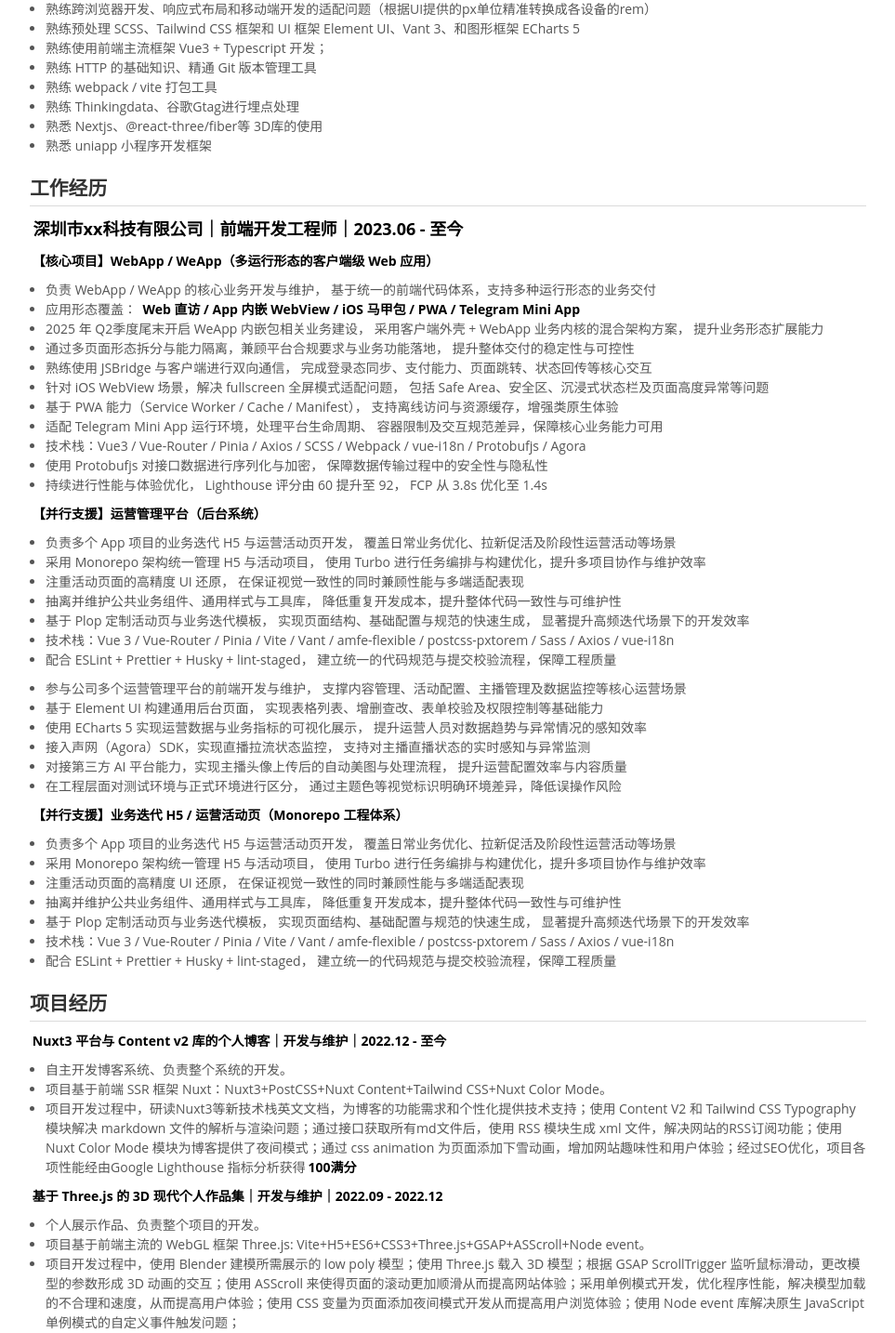
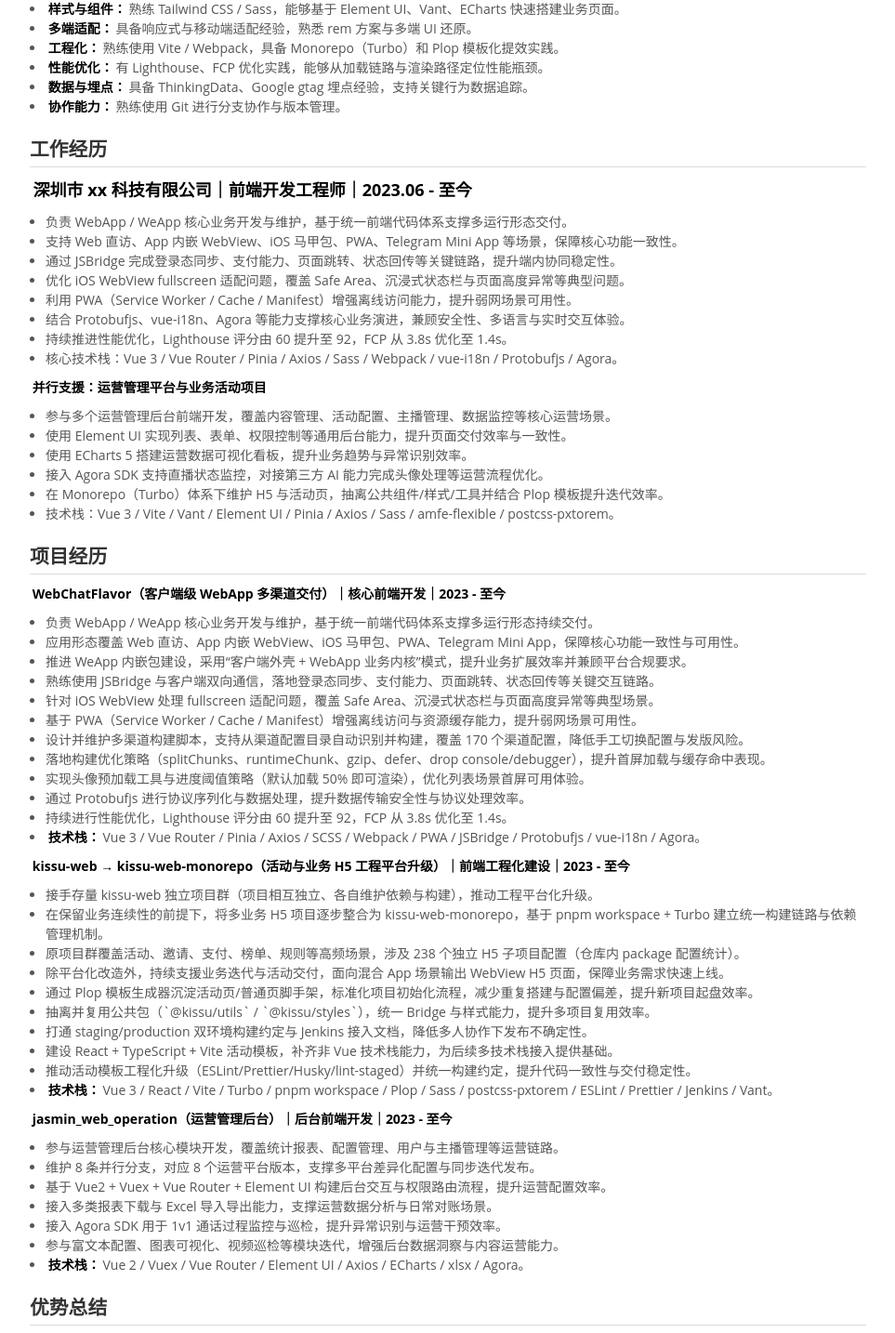
Before and after one commit to ooooshino/ooooshino.github.io, a Vue app: page / in a window 1280 px wide. Shown: the part 240-1674 px from the top of the page at 93% size, without its empty margins (158-1121 px from the left). Built offline with nearby package versions, Linux system fonts and the light colour scheme.

Commit message:
refactor(简历): 重构项目经历并优化技能表述

```diff
--- a/src/components/CompanyExperience.vue
+++ b/src/components/CompanyExperience.vue
@@ -1,168 +1,57 @@
 <template>
   <section>
     <h2>工作经历</h2>
-    <div>
-      <p>
-        <strong class="text-lg">
-          <!-- 深圳市趣虹科技有限公司｜前端开发工程师｜2023.06 - 至今 -->
-          深圳市xx科技有限公司｜前端开发工程师｜2023.06 - 至今
-        </strong>
-      </p>
-    </div>
+
     <p>
-      <!-- <strong> Hotchat web｜基于 vue3 的IM社交平台｜开发与维护｜2023.09 - 至今 </strong> -->
-      <strong> 【核心项目】WebApp / WeApp（多运行形态的客户端级 Web 应用） </strong>
+      <strong class="text-lg">深圳市 xx 科技有限公司｜前端开发工程师｜2023.06 - 至今</strong>
     </p>
-    <!-- <ul>
+
+    <ul>
       <li>
-        项目基于前端 Vue3 框架，所用主要库有 Vue-Router + Swiper + Axios + Protobufjs +
-        SCSS + Pinia + Agora + vue-i18n + Webpack
+        负责 WebApp / WeApp 核心业务开发与维护，基于统一前端代码体系支撑多运行形态交付。
       </li>
       <li>
-        项目开发过程中，
-        1）使用Protobufjs对接口数据进行加密，保证用户数据在传输过程的<strong>隐私和安全</strong>；
-        2）使用 vue-i18n 实现国际化，解决多语言切换问题 ； 3）使用 Agora SDK
-        实现音视频通话功能，提高用户社交体验； 4）使用 Swiper
-        实现轮播图功能和手写骨架屏，提高网站的视觉效果；
-        5）使用register-service-worker为网站添加PWA功能，使得网站可以离线访问，让用户体验更加接近原生应用；
-        6）使用lib-flexible搭配 postcss-pxtorem
-        实现移动端适配，<strong>解决移动端适配问题</strong>； 7）为网站添加
-        robots.txt，代码进行SEO优化，Lighthouse分数
-        <strong> 从60优化变成92分 </strong>
-        8）对代码进行性能处理，Lighthouse 性能指标分析
-        <strong>从40优化到80分，网站FCP从3.8s提升到1.4s</strong>
+        支持 Web 直访、App 内嵌 WebView、iOS 马甲包、PWA、Telegram Mini App 等场景，保障核心功能一致性。
       </li>
       <li>
-        基于 Vue 3 构建
-        WebApp，负责核心业务模块的开发与维护，实现与客户端一致的主要功能体验
+        通过 JSBridge 完成登录态同步、支付能力、页面跳转、状态回传等关键链路，提升端内协同稳定性。
       </li>
-    </ul> -->
+      <li>
+        优化 iOS WebView fullscreen 适配问题，覆盖 Safe Area、沉浸式状态栏与页面高度异常等典型问题。
+      </li>
+      <li>
+        利用 PWA（Service Worker / Cache / Manifest）增强离线访问能力，提升弱网场景可用性。
+      </li>
+      <li>
+        结合 Protobufjs、vue-i18n、Agora 等能力支撑核心业务演进，兼顾安全性、多语言与实时交互体验。
+      </li>
+      <li>
+        持续推进性能优化，Lighthouse 评分由 60 提升至 92，FCP 从 3.8s 优化至 1.4s。
+      </li>
+      <li>
+        核心技术栈：Vue 3 / Vue Router / Pinia / Axios / Sass / Webpack / vue-i18n / Protobufjs / Agora。
+      </li>
+    </ul>
+
+    <p><strong>并行支援：运营管理平台与业务活动项目</strong></p>
     <ul>
       <li>
-        负责 WebApp / WeApp 的核心业务开发与维护，
-        基于统一的前端代码体系，支持多种运行形态的业务交付
+        参与多个运营管理后台前端开发，覆盖内容管理、活动配置、主播管理、数据监控等核心运营场景。
       </li>
       <li>
-        应用形态覆盖：
-        <strong
-          >Web 直访 / App 内嵌 WebView / iOS 马甲包 / PWA / Telegram Mini App</strong
-        >
+        使用 Element UI 实现列表、表单、权限控制等通用后台能力，提升页面交付效率与一致性。
       </li>
       <li>
-        2025 年 Q2季度尾末开启 WeApp 内嵌包相关业务建设， 采用客户端外壳 + WebApp
-        业务内核的混合架构方案， 提升业务形态扩展能力
+        使用 ECharts 5 搭建运营数据可视化看板，提升业务趋势与异常识别效率。
       </li>
       <li>
-        通过多页面形态拆分与能力隔离，兼顾平台合规要求与业务功能落地，
-        提升整体交付的稳定性与可控性
+        接入 Agora SDK 支持直播状态监控，对接第三方 AI 能力完成头像处理等运营流程优化。
       </li>
       <li>
-        熟练使用 JSBridge 与客户端进行双向通信，
-        完成登录态同步、支付能力、页面跳转、状态回传等核心交互
+        在 Monorepo（Turbo）体系下维护 H5 与活动页，抽离公共组件/样式/工具并结合 Plop 模板提升迭代效率。
       </li>
       <li>
-        针对 iOS WebView 场景，解决 fullscreen 全屏模式适配问题， 包括 Safe
-        Area、安全区、沉浸式状态栏及页面高度异常等问题
-      </li>
-      <li>
-        基于 PWA 能力（Service Worker / Cache / Manifest），
-        支持离线访问与资源缓存，增强类原生体验
-      </li>
-      <li>
-        适配 Telegram Mini App 运行环境，处理平台生命周期、
-        容器限制及交互规范差异，保障核心业务能力可用
-      </li>
-      <li>
-        技术栈：Vue3 / Vue-Router / Pinia / Axios / SCSS / Webpack / vue-i18n / Protobufjs
-        / Agora
-      </li>
-      <li>
-        使用 Protobufjs 对接口数据进行序列化与加密， 保障数据传输过程中的安全性与隐私性
-      </li>
-      <li>
-        持续进行性能与体验优化， Lighthouse 评分由 60 提升至 92， FCP 从 3.8s 优化至 1.4s
-      </li>
-    </ul>
-    <p><strong>【并行支援】运营管理平台（后台系统）</strong></p>
-    <ul>
-      <li>
-        负责多个 App 项目的业务迭代 H5 与运营活动页开发，
-        覆盖日常业务优化、拉新促活及阶段性运营活动等场景
-      </li>
-      <li>
-        采用 Monorepo 架构统一管理 H5 与活动项目， 使用 Turbo
-        进行任务编排与构建优化，提升多项目协作与维护效率
-      </li>
-      <li>注重活动页面的高精度 UI 还原， 在保证视觉一致性的同时兼顾性能与多端适配表现</li>
-      <li>
-        抽离并维护公共业务组件、通用样式与工具库，
-        降低重复开发成本，提升整体代码一致性与可维护性
-      </li>
-      <li>
-        基于 Plop 定制活动页与业务迭代模板， 实现页面结构、基础配置与规范的快速生成，
-        显著提升高频迭代场景下的开发效率
-      </li>
-      <li>
-        技术栈：Vue 3 / Vue-Router / Pinia / Vite / Vant / amfe-flexible / postcss-pxtorem
-        / Sass / Axios / vue-i18n
-      </li>
-      <li>
-        配合 ESLint + Prettier + Husky + lint-staged，
-        建立统一的代码规范与提交校验流程，保障工程质量
-      </li>
-    </ul>
-    <ul>
-      <li>
-        参与公司多个运营管理平台的前端开发与维护，
-        支撑内容管理、活动配置、主播管理及数据监控等核心运营场景
-      </li>
-      <li>
-        基于 Element UI 构建通用后台页面，
-        实现表格列表、增删查改、表单校验及权限控制等基础能力
-      </li>
-      <li>
-        使用 ECharts 5 实现运营数据与业务指标的可视化展示，
-        提升运营人员对数据趋势与异常情况的感知效率
-      </li>
-      <li>
-        接入声网（Agora）SDK，实现直播拉流状态监控，
-        支持对主播直播状态的实时感知与异常监测
-      </li>
-      <li>
-        对接第三方 AI 平台能力，实现主播头像上传后的自动美图与处理流程，
-        提升运营配置效率与内容质量
-      </li>
-      <li>
-        在工程层面对测试环境与正式环境进行区分，
-        通过主题色等视觉标识明确环境差异，降低误操作风险
-      </li>
-    </ul>
-    <p><strong>【并行支援】业务迭代 H5 / 运营活动页（Monorepo 工程体系）</strong></p>
-    <ul>
-      <li>
-        负责多个 App 项目的业务迭代 H5 与运营活动页开发，
-        覆盖日常业务优化、拉新促活及阶段性运营活动等场景
-      </li>
-      <li>
-        采用 Monorepo 架构统一管理 H5 与活动项目， 使用 Turbo
-        进行任务编排与构建优化，提升多项目协作与维护效率
-      </li>
-      <li>注重活动页面的高精度 UI 还原， 在保证视觉一致性的同时兼顾性能与多端适配表现</li>
-      <li>
-        抽离并维护公共业务组件、通用样式与工具库，
-        降低重复开发成本，提升整体代码一致性与可维护性
-      </li>
-      <li>
-        基于 Plop 定制活动页与业务迭代模板， 实现页面结构、基础配置与规范的快速生成，
-        显著提升高频迭代场景下的开发效率
-      </li>
-      <li>
-        技术栈：Vue 3 / Vue-Router / Pinia / Vite / Vant / amfe-flexible / postcss-pxtorem
-        / Sass / Axios / vue-i18n
-      </li>
-      <li>
-        配合 ESLint + Prettier + Husky + lint-staged，
-        建立统一的代码规范与提交校验流程，保障工程质量
+        技术栈：Vue 3 / Vite / Vant / Element UI / Pinia / Axios / Sass / amfe-flexible / postcss-pxtorem。
       </li>
     </ul>
   </section>
--- a/src/components/Skills.vue
+++ b/src/components/Skills.vue
@@ -2,21 +2,14 @@
   <section>
     <h2>专业技能</h2>
     <ul>
-      <li>具备扎实的前端基本功 ES6 / HTML5 / CSS3</li>
-      <li>精通 DIV+CSS 布局，能够根据交互原型和UI设计图完美还原；</li>
-      <li>
-        熟练跨浏览器开发、响应式布局和移动端开发的适配问题（根据UI提供的px单位精准转换成各设备的rem）
-      </li>
-      <li>
-        熟练预处理 SCSS、Tailwind CSS 框架和 UI 框架 Element UI、Vant 3、和图形框架
-        ECharts 5
-      </li>
-      <li>熟练使用前端主流框架 Vue3 + Typescript 开发；</li>
-      <li>熟练 HTTP 的基础知识、精通 Git 版本管理工具</li>
-      <li>熟练 webpack / vite 打包工具</li>
-      <li>熟练 Thinkingdata、谷歌Gtag进行埋点处理</li>
-      <li>熟悉 Nextjs、@react-three/fiber等 3D库的使用</li>
-      <li>熟悉 uniapp 小程序开发框架</li>
+      <li><strong>前端基础：</strong>扎实掌握 HTML5 / CSS3 / JavaScript（ES6+）/ TypeScript。</li>
+      <li><strong>框架能力：</strong>熟练 Vue 3 生态（Vue Router / Pinia），具备 React + TypeScript 项目模板搭建经验，熟悉 Next.js 开发范式。</li>
+      <li><strong>样式与组件：</strong>熟练 Tailwind CSS / Sass，能够基于 Element UI、Vant、ECharts 快速搭建业务页面。</li>
+      <li><strong>多端适配：</strong>具备响应式与移动端适配经验，熟悉 rem 方案与多端 UI 还原。</li>
+      <li><strong>工程化：</strong>熟练使用 Vite / Webpack，具备 Monorepo（Turbo）和 Plop 模板化提效实践。</li>
+      <li><strong>性能优化：</strong>有 Lighthouse、FCP 优化实践，能够从加载链路与渲染路径定位性能瓶颈。</li>
+      <li><strong>数据与埋点：</strong>具备 ThinkingData、Google gtag 埋点经验，支持关键行为数据追踪。</li>
+      <li><strong>协作能力：</strong>熟练使用 Git 进行分支协作与版本管理。</li>
     </ul>
   </section>
 </template>
--- a/src/components/SoftwareExperience.vue
+++ b/src/components/SoftwareExperience.vue
@@ -1,40 +1,58 @@
 <template>
   <section>
     <h2>项目经历</h2>
-    <div class="title">
-      <p><strong>Nuxt3 平台与 Content v2 库的个人博客｜开发与维护｜2022.12 - 至今</strong></p>
-    </div>
+
+    <p><strong>WebChatFlavor（客户端级 WebApp 多渠道交付）｜核心前端开发｜2023 - 至今</strong></p>
     <ul>
-      <li>自主开发博客系统、负责整个系统的开发。</li>
-      <li>项目基于前端 SSR 框架 Nuxt：Nuxt3+PostCSS+Nuxt Content+Tailwind CSS+Nuxt Color Mode。</li>
-      <li>项目开发过程中，研读Nuxt3等新技术栈英文文档，为博客的功能需求和个性化提供技术支持；使用 Content V2 和 Tailwind CSS Typography 模块解决 markdown
-        文件的解析与渲染问题；通过接口获取所有md文件后，使用 RSS 模块生成 xml 文件，解决网站的RSS订阅功能；使用 Nuxt Color
-        Mode 模块为博客提供了夜间模式；通过 css animation 为页面添加下雪动画，增加网站趣味性和用户体验；经过SEO优化，项⽬各项性能经由Google Lighthouse
-        指标分析获得<strong>100满分</strong></li>
+      <li>负责 WebApp / WeApp 核心业务开发与维护，基于统一前端代码体系支撑多运行形态持续交付。</li>
+      <li>
+        应用形态覆盖 Web 直访、App 内嵌 WebView、iOS 马甲包、PWA、Telegram Mini App，保障核心功能一致性与可用性。
+      </li>
+      <li>推进 WeApp 内嵌包建设，采用“客户端外壳 + WebApp 业务内核”模式，提升业务扩展效率并兼顾平台合规要求。</li>
+      <li>熟练使用 JSBridge 与客户端双向通信，落地登录态同步、支付能力、页面跳转、状态回传等关键交互链路。</li>
+      <li>针对 iOS WebView 处理 fullscreen 适配问题，覆盖 Safe Area、沉浸式状态栏与页面高度异常等典型场景。</li>
+      <li>基于 PWA（Service Worker / Cache / Manifest）增强离线访问与资源缓存能力，提升弱网场景可用性。</li>
+      <li>
+        设计并维护多渠道构建脚本，支持从渠道配置目录自动识别并构建，覆盖 170 个渠道配置，降低手工切换配置与发版风险。
+      </li>
+      <li>落地构建优化策略（splitChunks、runtimeChunk、gzip、defer、drop console/debugger），提升首屏加载与缓存命中表现。</li>
+      <li>实现头像预加载工具与进度阈值策略（默认加载 50% 即可渲染），优化列表场景首屏可用体验。</li>
+      <li>通过 Protobufjs 进行协议序列化与数据处理，提升数据传输安全性与协议处理效率。</li>
+      <li>持续进行性能优化，Lighthouse 评分由 60 提升至 92，FCP 从 3.8s 优化至 1.4s。</li>
+      <li><strong>技术栈：</strong>Vue 3 / Vue Router / Pinia / Axios / SCSS / Webpack / PWA / JSBridge / Protobufjs / vue-i18n / Agora。</li>
     </ul>
-    <p><strong>基于 Three.js 的 3D 现代个人作品集｜开发与维护｜2022.09 - 2022.12</strong></p>
+
+    <p><strong>kissu-web → kissu-web-monorepo（活动与业务 H5 工程平台升级）｜前端工程化建设｜2023 - 至今</strong></p>
     <ul>
-      <li>个人展示作品、负责整个项目的开发。</li>
-      <li>项目基于前端主流的 WebGL 框架 Three.js: Vite+H5+ES6+CSS3+Three.js+GSAP+ASScroll+Node event。</li>
-      <li>项目开发过程中，使用 Blender 建模所需展示的 low poly 模型；使用 Three.js 载入 3D 模型；根据 GSAP ScrollTrigger 监听鼠标滑动，更改模型的参数形成 3D
-        动画的交互；使用 ASScroll 来使得页面的滚动更加顺滑从而提高网站体验；采用单例模式开发，优化程序性能，解决模型加载的不合理和速度，从而提高用户体验；使用 CSS
-        变量为页面添加夜间模式开发从而提高用户浏览体验；使用
-        Node
-        event 库解决原生
-        JavaScript
-        单例模式的自定义事件触发问题；</li>
+      <li>接手存量 kissu-web 独立项目群（项目相互独立、各自维护依赖与构建），推动工程平台化升级。</li>
+      <li>
+        在保留业务连续性的前提下，将多业务 H5 项目逐步整合为 kissu-web-monorepo，基于 pnpm workspace + Turbo 建立统一构建链路与依赖管理机制。
+      </li>
+      <li>
+        原项目群覆盖活动、邀请、支付、榜单、规则等高频场景，涉及 238 个独立 H5 子项目配置（仓库内 package 配置统计）。
+      </li>
+      <li>
+        除平台化改造外，持续支援业务迭代与活动交付，面向混合 App 场景输出 WebView H5 页面，保障业务需求快速上线。
+      </li>
+      <li>
+        通过 Plop 模板生成器沉淀活动页/普通页脚手架，标准化项目初始化流程，减少重复搭建与配置偏差，提升新项目起盘效率。
+      </li>
+      <li>抽离并复用公共包（`@kissu/utils` / `@kissu/styles`），统一 Bridge 与样式能力，提升多项目复用效率。</li>
+      <li>打通 staging/production 双环境构建约定与 Jenkins 接入文档，降低多人协作下发布不确定性。</li>
+      <li>建设 React + TypeScript + Vite 活动模板，补齐非 Vue 技术栈能力，为后续多技术栈接入提供基础。</li>
+      <li>推动活动模板工程化升级（ESLint/Prettier/Husky/lint-staged）并统一构建约定，提升代码一致性与交付稳定性。</li>
+      <li><strong>技术栈：</strong>Vue 3 / React / Vite / Turbo / pnpm workspace / Plop / Sass / postcss-pxtorem / ESLint / Prettier / Jenkins / Vant。</li>
     </ul>
-    <p><strong>基于 Vue.js 的软协协会管理系统｜项目组长与前端｜2022.06 - 2022-07</strong></p>
+
+    <p><strong>jasmin_web_operation（运营管理后台）｜后台前端开发｜2023 - 至今</strong></p>
     <ul>
-      <li>小学期小组项目、小组组长，协调项目开发目标与排期</li>
-      <li>项目基于前端框架 Vue.js：Vite+Vue.js+Vue-Route+Pinia+Axios+ElementUI+SCSS 全家桶。</li>
-      <li>
-        项目开发过程中，与组员一起讨论项目的需求，确定项目的开发方向，制定项目开发计划；
-        制定项目计划、跟踪进度、确保项目按时完成，管理好项目进度，及时发现问题并解决；
-        使用 Git 管理项目从而提高团队开发效率；
-        使用 Eslint 来明确统一的标准，解决维护成本高的问题；
-        使用 JWT 方案完成用户认证，解决用户登陆状态管理的问题；
-        为前端成员写的代码进行组件化封装、优化，提高整个项目代码的质量；</li>
+      <li>参与运营管理后台核心模块开发，覆盖统计报表、配置管理、用户与主播管理等运营链路。</li>
+      <li>维护 8 条并行分支，对应 8 个运营平台版本，支撑多平台差异化配置与同步迭代发布。</li>
+      <li>基于 Vue2 + Vuex + Vue Router + Element UI 构建后台交互与权限路由流程，提升运营配置效率。</li>
+      <li>接入多类报表下载与 Excel 导入导出能力，支撑运营数据分析与日常对账场景。</li>
+      <li>接入 Agora SDK 用于 1v1 通话过程监控与巡检，提升异常识别与运营干预效率。</li>
+      <li>参与富文本配置、图表可视化、视频巡检等模块迭代，增强后台数据洞察与内容运营能力。</li>
+      <li><strong>技术栈：</strong>Vue 2 / Vuex / Vue Router / Element UI / Axios / ECharts / xlsx / Agora。</li>
     </ul>
   </section>
 </template>
```
Also changed, not shown: src/components/Summary.vue (+5 -18 lines), src/components/UserInfo.vue (+4 -4 lines).
